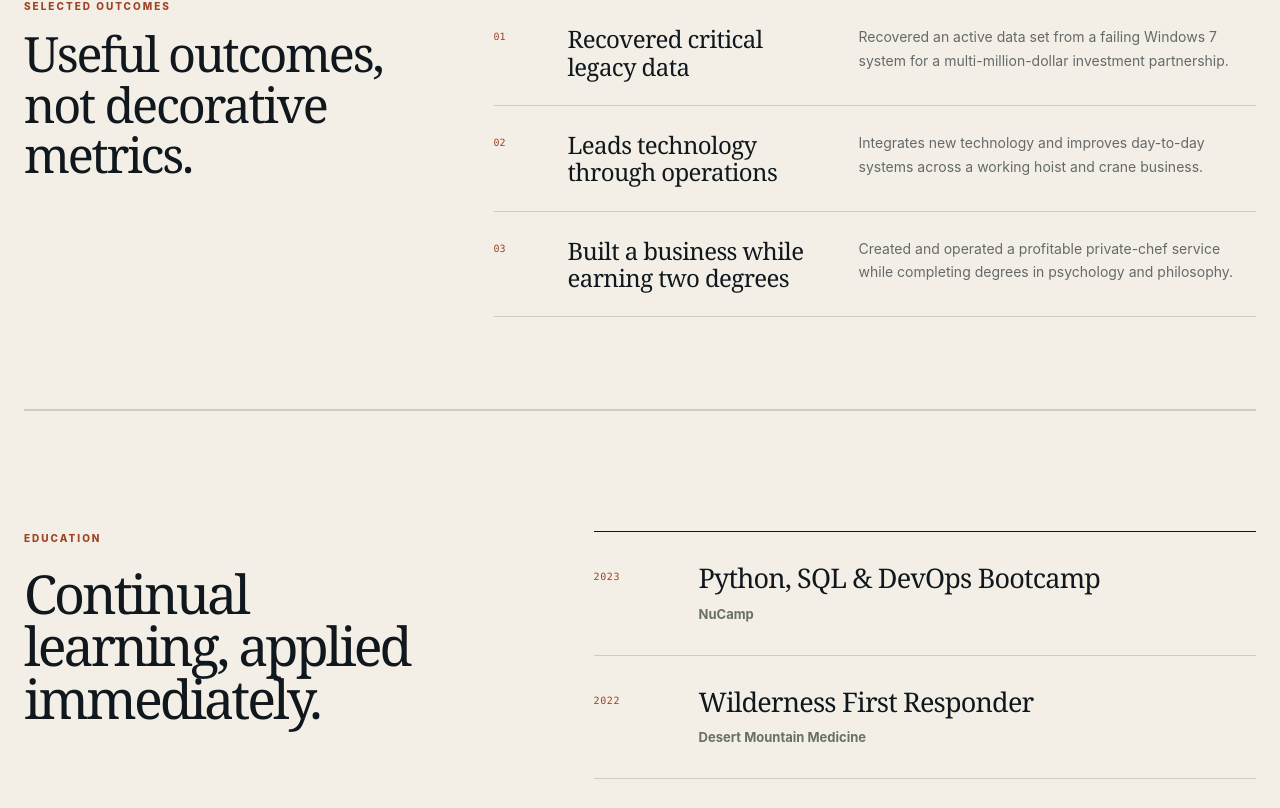
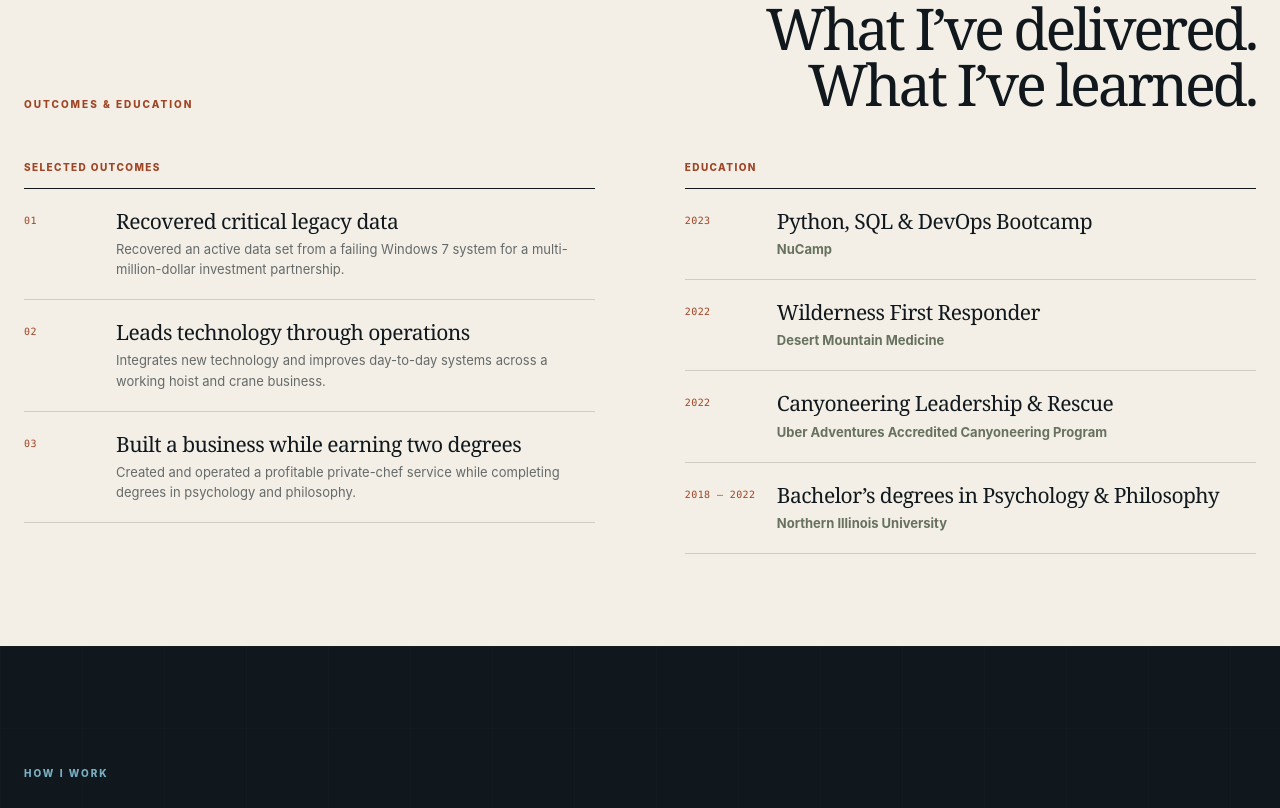
Before and after one commit to jwebs444/jobwebsite, a SvelteKit app: page / in a window 1280 px wide. Shown: the part 3881-4689 px from the top of the page. Built offline with nearby package versions, Linux system fonts and the light colour scheme.

Commit message:
Compact outcomes and persist inquiry success

```diff
--- a/src/app.css
+++ b/src/app.css
@@ -401,67 +401,8 @@ h3 {
 	text-align: right;
 }
 
-.impact {
-	display: grid;
-	grid-template-columns: minmax(250px, 0.65fr) minmax(0, 1.35fr);
-	gap: clamp(56px, 8vw, 120px);
-	padding-block: 92px;
-	border-bottom: 1px solid var(--line);
-}
-
-.impact-heading .eyebrow {
-	margin-bottom: 14px;
-	color: var(--rust-dark);
-}
-
-.impact-heading h2 {
-	margin: 0;
-	font-family: Georgia, 'Times New Roman', serif;
-	font-size: clamp(33px, 3.8vw, 52px);
-	font-weight: 400;
-	letter-spacing: -0.045em;
-	line-height: 1.04;
-}
-
-.impact-grid {
-	border-top: 1px solid var(--ink);
-}
-
-.impact-grid article {
-	display: grid;
-	grid-template-columns: 48px minmax(190px, 0.8fr) minmax(260px, 1.2fr);
-	gap: 26px;
-	align-items: start;
-	padding: 25px 0;
-	border-bottom: 1px solid var(--line);
-}
-
-.impact-grid article > p {
-	margin: 4px 0 0;
-	color: var(--rust-dark);
-	font-family: ui-monospace, SFMono-Regular, Menlo, Monaco, Consolas, monospace;
-	font-size: 10px;
-}
-
-.impact-grid h3 {
-	margin: 0;
-	font-family: Georgia, 'Times New Roman', serif;
-	font-size: 24px;
-	font-weight: 400;
-	letter-spacing: -0.025em;
-	line-height: 1.14;
-}
-
-.impact-grid span {
-	color: var(--muted);
-	font-size: 14px;
-	line-height: 1.7;
-}
-
 .projects,
-.experience,
-.about,
-.education {
+.experience {
 	padding-block: 120px;
 }
 
@@ -478,14 +419,12 @@ h3 {
 }
 
 .section-heading .eyebrow,
-.about .eyebrow,
-.education .eyebrow {
+.credentials .eyebrow {
 	color: var(--rust-dark);
 }
 
 .section-heading h2,
-.about h2,
-.education h2,
+.credentials h2,
 .contact h2 {
 	margin-bottom: 0;
 	font-family: Georgia, 'Times New Roman', serif;
@@ -758,49 +697,84 @@ h3 {
 	line-height: 1.7;
 }
 
-.education {
-	display: grid;
-	grid-template-columns: 0.8fr 1.2fr;
-	gap: clamp(60px, 10vw, 150px);
+.credentials {
+	padding-block: 92px;
 	border-top: 1px solid var(--line);
 }
 
-.education h2 {
-	font-size: clamp(38px, 4.2vw, 62px);
+.credentials-heading {
+	display: flex;
+	align-items: end;
+	justify-content: space-between;
+	gap: 48px;
+	margin-bottom: 48px;
 }
 
-.education-list {
-	border-top: 1px solid var(--ink);
+.credentials-heading .eyebrow {
+	margin: 0;
 }
 
+.credentials-heading h2 {
+	max-width: 760px;
+	font-size: clamp(38px, 4.5vw, 64px);
+	text-align: right;
+}
+
+.credentials-columns {
+	display: grid;
+	grid-template-columns: repeat(2, minmax(0, 1fr));
+	gap: clamp(40px, 7vw, 92px);
+}
+
+.credentials-label {
+	margin: 0;
+	padding-bottom: 13px;
+	border-bottom: 1px solid var(--ink);
+	color: var(--rust-dark);
+	font-size: 10px;
+	font-weight: 800;
+	letter-spacing: 0.14em;
+	text-transform: uppercase;
+}
+
+.outcome-list article,
 .education-list article {
-	position: relative;
-	padding: 30px 0 30px 105px;
+	display: grid;
+	grid-template-columns: 74px minmax(0, 1fr);
+	gap: 18px;
+	padding: 20px 0;
 	border-bottom: 1px solid var(--line);
 }
 
+.outcome-list article > p,
 .education-list article > p {
-	position: absolute;
-	top: 37px;
-	left: 0;
+	margin: 4px 0 0;
 	color: var(--rust-dark);
 	font-family: ui-monospace, SFMono-Regular, Menlo, Monaco, Consolas, monospace;
 	font-size: 10px;
-	letter-spacing: 0.06em;
+	letter-spacing: 0.04em;
 }
 
+.outcome-list h3,
 .education-list h3 {
-	margin-bottom: 7px;
+	margin: 0 0 6px;
 	font-family: Georgia, 'Times New Roman', serif;
-	font-size: 27px;
+	font-size: 21px;
 	font-weight: 400;
-	letter-spacing: -0.03em;
-	line-height: 1.16;
+	letter-spacing: -0.025em;
+	line-height: 1.15;
+}
+
+.outcome-list span,
+.education-list span {
+	display: block;
+	color: var(--muted);
+	font-size: 13px;
+	line-height: 1.55;
 }
 
 .education-list span {
 	color: var(--moss);
-	font-size: 13px;
 	font-weight: 700;
 }
 
@@ -883,6 +857,41 @@ h3 {
 	display: grid;
 	grid-template-columns: repeat(2, minmax(0, 1fr));
 	gap: 30px 24px;
+}
+
+.inquiry-success {
+	display: flex;
+	min-height: 390px;
+	flex-direction: column;
+	justify-content: center;
+	padding: clamp(32px, 6vw, 72px);
+	border: 1px solid rgba(255, 255, 255, 0.46);
+	background: rgba(8, 28, 33, 0.24);
+}
+
+.inquiry-success > p {
+	margin: 0 0 16px;
+	color: #ffe0d2;
+	font-size: 10px;
+	font-weight: 800;
+	letter-spacing: 0.16em;
+	text-transform: uppercase;
+}
+
+.inquiry-success h3 {
+	margin: 0 0 22px;
+	font-family: Georgia, 'Times New Roman', serif;
+	font-size: clamp(34px, 4.5vw, 58px);
+	font-weight: 400;
+	letter-spacing: -0.045em;
+	line-height: 1.02;
+}
+
+.inquiry-success span {
+	max-width: 520px;
+	color: rgba(255, 255, 255, 0.76);
+	font-size: 14px;
+	line-height: 1.65;
 }
 
 .form-field {
@@ -1033,15 +1042,6 @@ h3 {
 	border-left: 3px solid currentColor;
 }
 
-.form-status--success {
-	padding: 22px 24px;
-	color: #bcf0d6;
-	background: rgba(41, 153, 103, 0.15);
-	font-family: Georgia, 'Times New Roman', serif;
-	font-size: clamp(22px, 2.5vw, 32px);
-	line-height: 1.25;
-}
-
 .form-status--error {
 	color: #ffd4c4;
 	background: rgba(180, 67, 38, 0.16);
@@ -1160,23 +1160,9 @@ h3 {
 		min-height: 510px;
 	}
 
-	.impact {
-		grid-template-columns: 1fr;
-		gap: 42px;
-		padding-block: 72px;
-	}
-
-	.impact-grid article {
-		grid-template-columns: 40px 1fr;
-	}
-
-	.impact-grid article > span {
-		grid-column: 2;
-	}
-
 	.projects,
 	.experience,
-	.education,
+	.credentials,
 	.capabilities {
 		padding-block: 84px;
 	}
@@ -1229,9 +1215,20 @@ h3 {
 		margin-bottom: 46px;
 	}
 
-	.education {
+	.credentials-heading {
+		align-items: start;
+		flex-direction: column;
+		gap: 18px;
+		margin-bottom: 38px;
+	}
+
+	.credentials-heading h2 {
+		text-align: left;
+	}
+
+	.credentials-columns {
 		grid-template-columns: 1fr;
-		gap: 48px;
+		gap: 42px;
 	}
 
 	.verification-panel {
@@ -1297,13 +1294,10 @@ h3 {
 		gap: 15px;
 	}
 
+	.outcome-list article,
 	.education-list article {
-		padding-left: 0;
-		padding-top: 62px;
-	}
-
-	.education-list article > p {
-		top: 27px;
+		grid-template-columns: 58px minmax(0, 1fr);
+		gap: 14px;
 	}
 }
 
--- a/src/components/Main.svelte
+++ b/src/components/Main.svelte
@@ -85,12 +85,16 @@
 			inquiryMessage = result.message;
 			inquiryState = result.ok ? 'success' : 'error';
 
-			if (result.ok) form.reset();
+			if (result.ok) {
+				form.reset();
+				if (turnstileWidgetId) window.turnstile?.remove(turnstileWidgetId);
+				turnstileWidgetId = undefined;
+			}
 		} catch {
 			inquiryState = 'error';
 			inquiryMessage = 'The message could not be sent right now. Please try again shortly.';
 		} finally {
-			resetSecurityCheck();
+			if (inquiryState !== 'success') resetSecurityCheck();
 		}
 	}
 
@@ -233,48 +237,59 @@
 		</div>
 	</section>
 
-	<section class="impact section-shell" aria-labelledby="impact-title">
-		<div class="impact-heading">
-			<p class="eyebrow">Selected outcomes</p>
-			<h2 id="impact-title">Useful outcomes, not decorative metrics.</h2>
+	<section class="credentials section-shell" aria-labelledby="credentials-title">
+		<div class="credentials-heading">
+			<p class="eyebrow">Outcomes & education</p>
+			<h2 id="credentials-title">What I’ve delivered. What I’ve learned.</h2>
 		</div>
-		<div class="impact-grid">
+		<div class="credentials-columns">
+			<div class="credentials-group">
+				<p class="credentials-label">Selected outcomes</p>
+				<div class="outcome-list">
 					{#each selectedImpact as item, index}
 						<article>
 							<p>0{index + 1}</p>
+							<div>
 								<h3>{item.title}</h3>
 								<span>{item.body}</span>
+							</div>
 						</article>
 					{/each}
 				</div>
-	</section>
-
-	<section class="education section-shell" aria-labelledby="education-title">
-		<div>
-			<p class="eyebrow">Education</p>
-			<h2 id="education-title">Continual learning, applied immediately.</h2>
 			</div>
+			<div class="credentials-group">
+				<p class="credentials-label">Education</p>
 				<div class="education-list">
 					<article>
 						<p>2023</p>
+						<div>
 							<h3>Python, SQL & DevOps Bootcamp</h3>
 							<span>NuCamp</span>
+						</div>
 					</article>
 					<article>
 						<p>2022</p>
+						<div>
 							<h3>Wilderness First Responder</h3>
 							<span>Desert Mountain Medicine</span>
+						</div>
 					</article>
 					<article>
 						<p>2022</p>
+						<div>
 							<h3>Canyoneering Leadership & Rescue</h3>
 							<span>Uber Adventures Accredited Canyoneering Program</span>
+						</div>
 					</article>
 					<article>
 						<p>2018 — 2022</p>
+						<div>
 							<h3>Bachelor’s degrees in Psychology & Philosophy</h3>
 							<span>Northern Illinois University</span>
+						</div>
 					</article>
+				</div>
+			</div>
 		</div>
 	</section>
 
@@ -331,6 +346,15 @@
 						>
 					</div>
 				</div>
+				{#if inquiryState === 'success'}
+					<div class="inquiry-success" role="status" aria-live="polite">
+						<p>Inquiry sent</p>
+						<h3>{inquiryMessage}</h3>
+						<span
+							>I’ll respond as soon as I can. Reload this page if you need to send another inquiry.</span
+						>
+					</div>
+				{:else}
 					<form class="inquiry-form" method="POST" action="/api/inquiry" on:submit={submitInquiry}>
 						<div class="form-field">
 							<label for="inquiry-name">Name</label>
@@ -410,7 +434,6 @@
 							</p>
 						{:else if inquiryMessage}
 							<p
-							class:form-status--success={inquiryState === 'success'}
 								class:form-status--error={inquiryState === 'error'}
 								class="form-status"
 								role="status"
@@ -420,6 +443,7 @@
 							</p>
 						{/if}
 					</form>
+				{/if}
 			</div>
 		</div>
 	</section>
```
Lines whose indentation alone changed are shown as unchanged.
